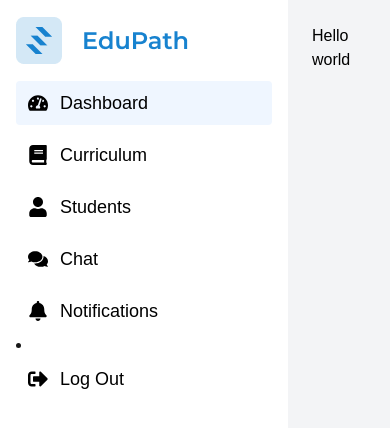
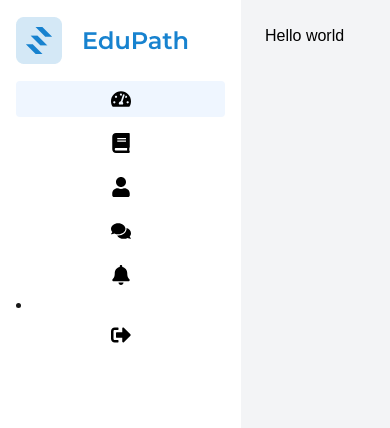
Before and after one commit to Mchiir/fms-nextjs, a Next.js app: page / in a window 390 px wide. Shown: the top 428 px of the page. Built offline with nearby package versions, Linux system fonts and the light colour scheme.

Commit message:
making the side bar reponsive

```diff
--- a/src/app/components/SideBar.tsx
+++ b/src/app/components/SideBar.tsx
@@ -7,7 +7,7 @@ import SideItem from './SideItem';
 
 const SideBar: React.FC = () => {
   return (
-    <aside className="w-72 h-full bg-white p-4">
+    <aside className="lg:w-72 w-auto md:w-24 h-full bg-white p-4">
       <h2 className="text-2xl font-bold mb-4">
         <Image src={Logo} alt='Edupath Logo'/>
       </h2>
--- a/src/app/components/SideItem.tsx
+++ b/src/app/components/SideItem.tsx
@@ -16,11 +16,11 @@ const SideItem: React.FC<SideItemProps> = ({ name, icon, href }) => {
     <li className="relative group">
       <a
         href={href}
-        className={`block text-black py-2 px-3 rounded flex items-center
+        className={`text-black py-2 md:justify-center justify-center lg:justify-start px-3 rounded items-center flex
           ${isActive ? 'bg-customLightBlue' : 'hover:bg-customLightBlue'}`} // Apply active styles
       >
-        <span className="text-xl mr-3">{icon}</span>
-        <span className="text-lg">{name}</span>
+        <span className="text-xl lg:mr-3 m-0">{icon}</span>
+        <span className="text-lg hidden md:hidden lg:flex   ">{name}</span>
         <span className="absolute left-full ml-2 hidden group-hover:block text-sm bg-gray-700 text-white rounded p-1">
           {name}
         </span>
```
